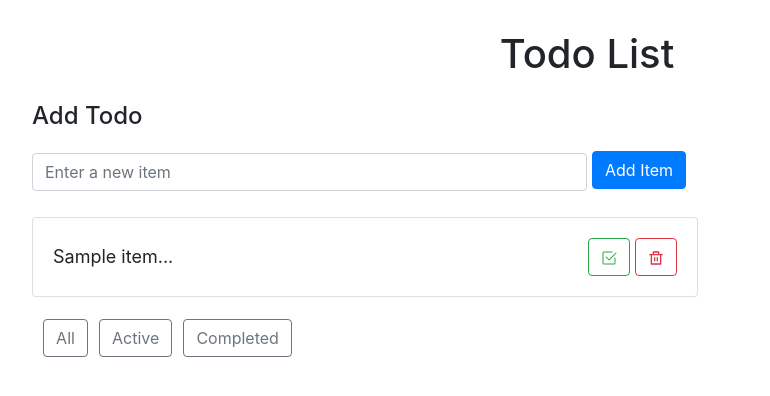
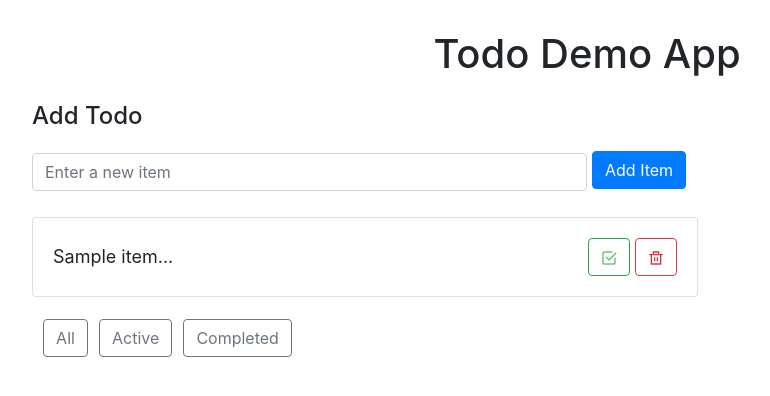
Before and after one commit to iritu/todolistapp, a React (Create React App) app: page / in a window 1280 px wide. Shown: the top 396 px of the page, without its empty margins (53-823 px from the left). Built offline with nearby package versions, Linux system fonts and the light colour scheme.

Commit message:
small fixes

```diff
--- a/src/App.css
+++ b/src/App.css
@@ -30,6 +30,7 @@
   width:60%;
 }
 
+
 /* Portrait and Landscape */
 @media only screen
   and (max-width: 480px)
--- a/src/App.js
+++ b/src/App.js
@@ -143,7 +143,7 @@ function App() {
   return (
     <div className="app">
     <Container>
-      <h1 className="text-center mb-4">Todo List</h1>
+      <h1 className="text-center mb-4">Todo Demo App</h1>
 
       <FormTodo addTodo={addTodo} />
 
```
